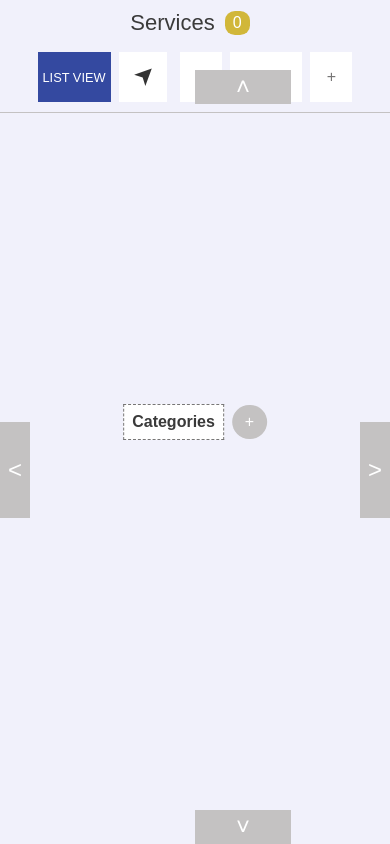
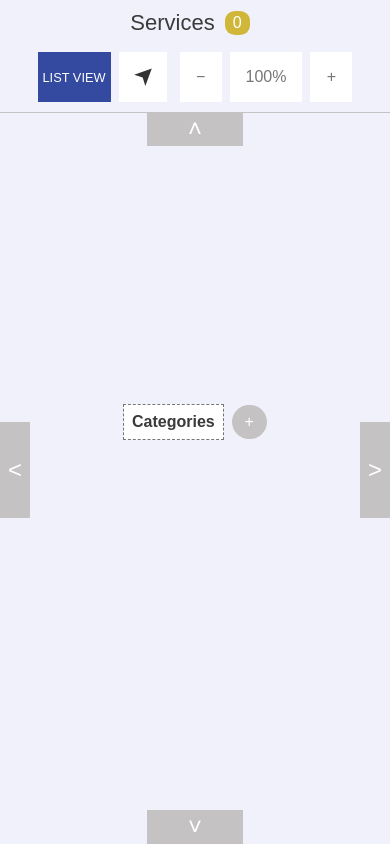
Before and after one commit to elian-cheng/tree-cms, a React (Vite) app: page / in a window 390 px wide. Built offline with nearby package versions, Linux system fonts and the light colour scheme.

Commit message:
refactor: move the changing position functionality to the context

```diff
--- a/src/components/Categories/Categories.scss
+++ b/src/components/Categories/Categories.scss
@@ -33,6 +33,9 @@
 .scroll-up,
 .scroll-down {
   min-width: 6rem;
+  @media (max-width: $mobileSmall) {
+    transform: translate(-50%);
+  }
 }
 
 .scroll-left,
@@ -43,6 +46,9 @@
 .scroll-up {
   top: 70px;
   left: 50%;
+  @media (max-width: $mobileSmall) {
+    top: 112px;
+  }
 }
 
 .scroll-down {
--- a/src/components/DraggableContainer/DraggableContainer.scss
+++ b/src/components/DraggableContainer/DraggableContainer.scss
@@ -1,10 +1,3 @@
 .draggable__wrapper {
   position: absolute;
-  top: 50%;
-  left: 50%;
-  transform: translate(-50%, -50%);
 }
-
-.draggable__element {
-  cursor: move;
-}
--- a/src/components/DraggableContainer/DraggableContainer.tsx
+++ b/src/components/DraggableContainer/DraggableContainer.tsx
@@ -1,44 +1,72 @@
-import React, { PropsWithChildren, useRef } from 'react';
+import React, { PropsWithChildren, useCallback, useContext, useEffect, useState } from 'react';
+import { IPosition, PositionContext } from '../../store/positionContext';
 
 const DraggableContainer = ({ children }: PropsWithChildren) => {
-  const draggableRef = useRef<HTMLDivElement>(null);
+  const [isDragging, setIsDragging] = useState<boolean>(false);
+  const [clickPosition, setClickPosition] = useState<IPosition>({
+    x: 0,
+    y: 0,
+  });
+  const { position, setPosition, draggableRef } = useContext(PositionContext);
 
-  const mouseDownHandler = (e: React.MouseEvent<HTMLDivElement>) => {
-    e.preventDefault();
-    const element = draggableRef.current!;
-    if (!element) return;
+  const headerHeight = 70;
 
-    let pos1 = 0,
-      pos2 = 0,
-      pos3 = 0,
-      pos4 = 0;
+  const mouseUpHandler = useCallback(() => {
+    setIsDragging(false);
+  }, []);
 
-    pos3 = e.clientX;
-    pos4 = e.clientY;
-    document.onmouseup = stopDragging;
-    document.onmousemove = startDragging;
+  const mouseMoveHandler = useCallback(
+    (e: MouseEvent) => {
+      if (isDragging) {
+        requestAnimationFrame(() => {
+          const x = e.clientX - clickPosition.x;
+          let y = e.clientY - clickPosition.y;
+          y = Math.max(y, headerHeight);
+          setPosition?.({ x, y });
+        });
+      }
+    },
+    [clickPosition, isDragging, setPosition]
+  );
 
-    function startDragging(e: MouseEvent) {
-      e.preventDefault();
-      pos1 = pos3 - e.clientX;
-      pos2 = pos4 - e.clientY;
-      pos3 = e.clientX;
-      pos4 = e.clientY;
-      element.style.top = element.offsetTop - pos2 + 'px';
-      element.style.left = element.offsetLeft - pos1 + 'px';
+  useEffect(() => {
+    if (isDragging) {
+      window.addEventListener('mousemove', mouseMoveHandler);
+      window.addEventListener('mouseup', mouseUpHandler);
+    } else {
+      window.removeEventListener('mousemove', mouseMoveHandler);
+      window.removeEventListener('mouseup', mouseUpHandler);
     }
 
-    function stopDragging() {
-      document.onmouseup = null;
-      document.onmousemove = null;
-    }
-  };
+    return () => {
+      window.removeEventListener('mousemove', mouseMoveHandler);
+      window.removeEventListener('mouseup', mouseUpHandler);
+    };
+  }, [isDragging, mouseMoveHandler, mouseUpHandler]);
+
+  const mouseDownHandler = useCallback(
+    (event: React.MouseEvent<HTMLDivElement>) => {
+      setClickPosition({
+        x: event.clientX - position.x,
+        y: event.clientY - position.y,
+      });
+      setIsDragging(true);
+    },
+    [position]
+  );
 
   return (
-    <div ref={draggableRef} className="draggable__wrapper">
-      <div className="draggable__element" onMouseDown={mouseDownHandler}>
-        {children}
-      </div>
+    <div
+      ref={draggableRef}
+      className="draggable__wrapper"
+      onMouseDown={mouseDownHandler}
+      style={{
+        top: position.y,
+        left: position.x,
+        cursor: isDragging ? 'grabbing' : 'grab',
+      }}
+    >
+      {children}
     </div>
   );
 };
--- a/src/components/Header/Header.scss
+++ b/src/components/Header/Header.scss
@@ -1,6 +1,8 @@
 .header {
   border-bottom: 1px solid $colorGrayLight;
   padding: 10px;
+  position: fixed;
+  width: 100%;
 
   &__container {
     display: flex;
@@ -61,8 +63,7 @@
   color: $colorGray;
   transition: all 0.3s ease;
 
-  &:hover,
-  &:focus {
+  &:hover {
     background-color: $colorGrayLight;
     color: $colorWhite;
   }
--- a/src/components/Header/Header.tsx
+++ b/src/components/Header/Header.tsx
@@ -1,13 +1,28 @@
-import { useState } from 'react';
+import { useCallback, useContext, useEffect, useState } from 'react';
+import { PositionContext } from '../../store/positionContext';
 
 const zoomSelect = ['25', '30', '40', '50', '60', '70', '80', '90', '100', '125', '150'];
 
 const Header = () => {
   const [isVisibleZoomSelect, setIsVisibleZoomSelect] = useState(false);
+  const { setPosition, draggableRef } = useContext(PositionContext);
 
   const zoomSelectVisibilityHandler = () => {
     setIsVisibleZoomSelect((prevState) => !prevState);
   };
+
+  const centerPositionHandler = useCallback(() => {
+    if (draggableRef?.current) {
+      setPosition?.({
+        x: window.innerWidth / 2 - draggableRef.current.clientWidth / 2,
+        y: window.innerHeight / 2 - draggableRef.current.clientHeight / 2,
+      });
+    }
+  }, [draggableRef, setPosition]);
+
+  useEffect(() => {
+    centerPositionHandler();
+  }, [centerPositionHandler]);
 
   return (
     <header className="header">
@@ -21,7 +36,10 @@ const Header = () => {
         <div className="header__controls controls">
           <button className="controls__list-view-btn">List view</button>
 
-          <button className="controls__center-btn controls-btn"></button>
+          <button
+            className="controls__center-btn controls-btn"
+            onClick={centerPositionHandler}
+          ></button>
 
           <button id="zoom-out" className="controls__zoom-out-btn controls-btn">
             &#8722;
--- a/src/main.tsx
+++ b/src/main.tsx
@@ -1,9 +1,12 @@
 import React from 'react';
 import ReactDOM from 'react-dom/client';
+import { PositionContextProvider } from './store/positionContext';
 import App from './App';
 
 ReactDOM.createRoot(document.getElementById('root') as HTMLElement).render(
   <React.StrictMode>
-    <App />
+    <PositionContextProvider>
+      <App />
+    </PositionContextProvider>
   </React.StrictMode>
 );
--- /dev/null
+++ b/src/store/positionContext.tsx
@@ -0,0 +1,37 @@
+export interface IPosition {
+  x: number;
+  y: number;
+}
+
+import {
+  createContext,
+  Dispatch,
+  MutableRefObject,
+  PropsWithChildren,
+  SetStateAction,
+  useRef,
+  useState,
+} from 'react';
+
+interface IPositionContextProps {
+  position: IPosition;
+  setPosition?: Dispatch<SetStateAction<IPosition>>;
+  draggableRef: MutableRefObject<HTMLDivElement | null> | null;
+}
+
+export const PositionContext = createContext<IPositionContextProps>({
+  position: { x: 0, y: 0 },
+  draggableRef: null,
+});
+
+export const PositionContextProvider = ({ children }: PropsWithChildren) => {
+  const draggableRef: MutableRefObject<HTMLDivElement | null> = useRef(null);
+  const [position, setPosition] = useState<IPosition>({ x: 0, y: 0 });
+
+  const contextValue = {
+    position,
+    setPosition,
+    draggableRef,
+  };
+  return <PositionContext.Provider value={contextValue}>{children}</PositionContext.Provider>;
+};
```
